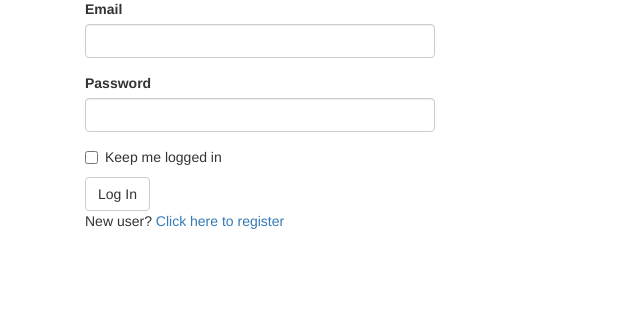
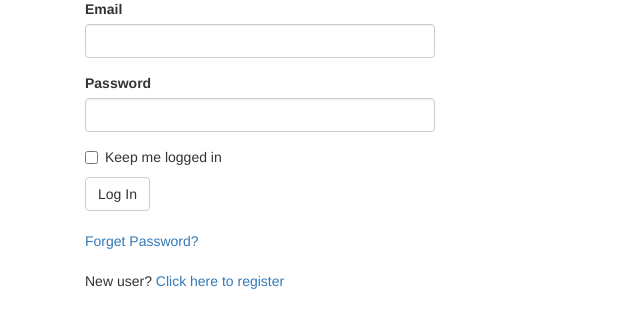
Before and after one commit to scutjyj/flask_web, a Flask app: page /auth/login in a window 1280 px wide. Shown: the part 193-521 px from the top of the page, without its empty margins (0-640 px from the left). Run offline with Flask 2, Linux system fonts and the light colour scheme; some libraries are stand-ins or nearby versions.

Commit message:
Finished the content before chapter 10.

```diff
--- a/app/auth/forms.py
+++ b/app/auth/forms.py
@@ -30,3 +30,27 @@ class RegistrationForm(Form):
     def validate_username(self, field):
         if User.query.filter_by(username=field.data).first():
             raise ValidationError('Username already in use.')
+
+
+class ModifyPasswordForm(Form):
+    old_password = PasswordField('Old Password', validators=[DataRequired()])
+    new_password = PasswordField('New Password', validators=[DataRequired(),
+                                                             EqualTo('new_password2', message='Passwords must match.')])
+    new_password2 = PasswordField('Confirm password', validators=[DataRequired()])
+    submit = SubmitField('Modify Password')
+
+
+class ForgetPasswordForm(Form):
+    email = StringField('Email', validators=[DataRequired(), Length(1, 64), Email()])
+    submit = SubmitField('Submit')
+
+    def validate_email(self, field):
+        if not User.query.filter_by(email=field.data).first():
+            raise ValidationError('This email has not been registered.')
+
+
+class ResetPasswordForm(Form):
+    new_password = PasswordField('New Password', validators=[DataRequired(),
+                                                             EqualTo('new_password2', message='Passwords must match.')])
+    new_password2 = PasswordField('Confirm password', validators=[DataRequired()])
+    submit = SubmitField('Reset Password')
--- a/app/auth/views.py
+++ b/app/auth/views.py
@@ -2,10 +2,11 @@ from flask import render_template, redirect, request, url_for, flash
 from flask_login import login_user, logout_user, login_required, current_user
 from . import auth
 from ..models import User
-from .forms import LoginForm, RegistrationForm
+from .forms import LoginForm, RegistrationForm, ModifyPasswordForm, ForgetPasswordForm, ResetPasswordForm
 from .. import db
 from ..email import send_email
 
+RESET_PASSWORD_MAGIC = 666
 
 @auth.route('/login', methods=['GET', 'POST'])
 def login():
@@ -75,3 +76,71 @@ def resend_confirmation():
     send_email(current_user.email, 'Confirm Your Account', 'auth/email/confirm', user=current_user, token=token)
     flash('A new confirmation email has been sent to you by email.')
     return redirect(url_for('main.index'))
+
+
+@auth.route('/modify_password', methods=['GET', 'POST'])
+@login_required
+def modify_password():
+    form = ModifyPasswordForm()
+    if form.validate_on_submit():
+        user = User.query.filter_by(username=current_user.username).first()
+        if user.verify_password(form.old_password.data):
+            if form.old_password.data == form.new_password.data:
+                # new password is the same as the old,do nothing.
+                flash('New password is the same as the old!Please use another one!')
+            else:
+                user.password = form.new_password.data
+                user.confirmed = False
+                flash('You have changed your password successfully!Please confirm your account again!')
+                return redirect(url_for('main.index'))
+        else:
+            # the old password is wrong.
+            flash('The old password given is wrong!')
+        form.old_password.data = form.new_password.data = form.new_password2.data = ''
+        return render_template('auth/modify_password.html', form=form)
+    else:
+        return render_template('auth/modify_password.html', form=form)
+
+
+@auth.route('/forget_password', methods=['GET', 'POST'])
+def forget_password():
+    form = ForgetPasswordForm()
+    if form.validate_on_submit():
+        user = User.query.filter_by(email=form.email.data).first()
+        token = user.generate_confirmation_token()
+        user.reset_password_confirmed = True
+        send_email(user.email, 'Reset Password',
+                   'auth/email/reset_password_confirm', user=user, user_id=user.id+RESET_PASSWORD_MAGIC, token=token)
+        flash("""A password-reset-confirmation email has been sent to you by email.\nBefore logging in,
+        you should confirm this email and reset your password.""")
+        return redirect(url_for('auth.login'))
+    else:
+        return render_template('auth/forget_password.html', form=form)
+
+
+@auth.route('/reset_password/<user_id>/<token>', methods=['GET', 'POST'])
+def reset_password(user_id, token):
+    user = User.query.filter_by(id=int(user_id)-RESET_PASSWORD_MAGIC).first()
+    if user.reset_password_confirmed:
+        # this user is under reset_password confirming state.
+        if user.reset_password_confirm(token):
+            form = ResetPasswordForm()
+            if form.validate_on_submit():
+                if user.verify_password(form.new_password.data):
+                    # the new password is the same as the old one.
+                    form.new_password = form.new_password2 = ''
+                    flash('The new password is the same as the old one.')
+                    return redirect(url_for('auth.reset_password', user_id=user_id, token=token))
+                else:
+                    user.password = form.new_password.data
+                    user.reset_password_confirmed = False
+                    user.confirmed = False
+                    flash('Reset password successfully.')
+                    return redirect(url_for('auth.login'))
+            else:
+                return render_template('auth/reset_password.html', form=form)
+        else:
+            flash('Invalid reset password token.')
+    else:
+        flash('Invalid reset password state.')
+    return redirect(url_for('auth.login'))
--- a/app/main/__init__.py
+++ b/app/main/__init__.py
@@ -1,3 +1,9 @@
 from flask import Blueprint
 main = Blueprint('main', __name__)
 from . import views, errors
+from ..models import Permission
+
+
+@main.app_context_processor
+def inject_permissions():
+    return dict(Permission=Permission)
--- a/app/templates/auth/login.html
+++ b/app/templates/auth/login.html
@@ -8,7 +8,10 @@
 </div>
 <div class="col-md-4">
     {{ wtf.quick_form(form) }}
+    <br />
+    <a href="{{ url_for('auth.forget_password') }}">Forget Password?</a>
     <p>
+        <br />
         New user?
         <a href="{{ url_for('auth.register') }}">
             Click here to register
--- a/app/templates/auth/unconfirmed.html
+++ b/app/templates/auth/unconfirmed.html
@@ -1,6 +1,6 @@
 {% extends "base.html" %}
 {% import "bootstrap/wtf.html" as wtf %}
-{% block title %}Flasky{% endblock %}
+{% block title %}Myblog - Unconfirmed{% endblock %}
 {% block page_content %}
 <div class="page-header">
     <h1>Hello, {{ current_user.username }}!</h1>
--- a/app/templates/base.html
+++ b/app/templates/base.html
@@ -19,6 +19,7 @@
             </ul>
             <ul class="nav navbar-nav navbar-right">
                 {% if current_user.is_authenticated %}
+                    <li><a href="{{ url_for('auth.modify_password') }}">Modify Password</a></li>
                 <li><a href="{{ url_for('auth.logout') }}">Sign Out</a></li>
                 {% else %}
                 <li><a href="{{ url_for('auth.login') }}">Sign In</a></li>
--- a/config.py
+++ b/config.py
@@ -7,7 +7,7 @@ class Config:
     SQLALCHEMY_COMMIT_ON_TEARDOWN = True
     FLASKY_MAIL_SUBJECT_PREFIX = '[Myblog]'
     FLASKY_MAIL_SENDER = 'Myblog Admin<jyj@chinabluedon.cn>'
-    FLASKY_ADMIN = os.environ.get('FLASKY_ADMIN')
+    FLASKY_ADMIN = os.environ.get('FLASKY_ADMIN') or 'jyj@chinabluedon.cn'
 
     @staticmethod
     def init_app(app):
```
Also changed, not shown: app/decorators.py (added, +19 -0 lines), app/main/views.py (+17 -2 lines), app/models.py (+63 -1 lines), app/templates/auth/email/reset_password_confirm.html (added, +15 -0 lines), app/templates/auth/email/reset_password_confirm.txt (added, +13 -0 lines), app/templates/auth/forget_password.html (added, +12 -0 lines), app/templates/auth/modify_password.html (added, +12 -0 lines), app/templates/auth/reset_password.html (added, +12 -0 lines), tests/test_user_model.py (+11 -2 lines).
